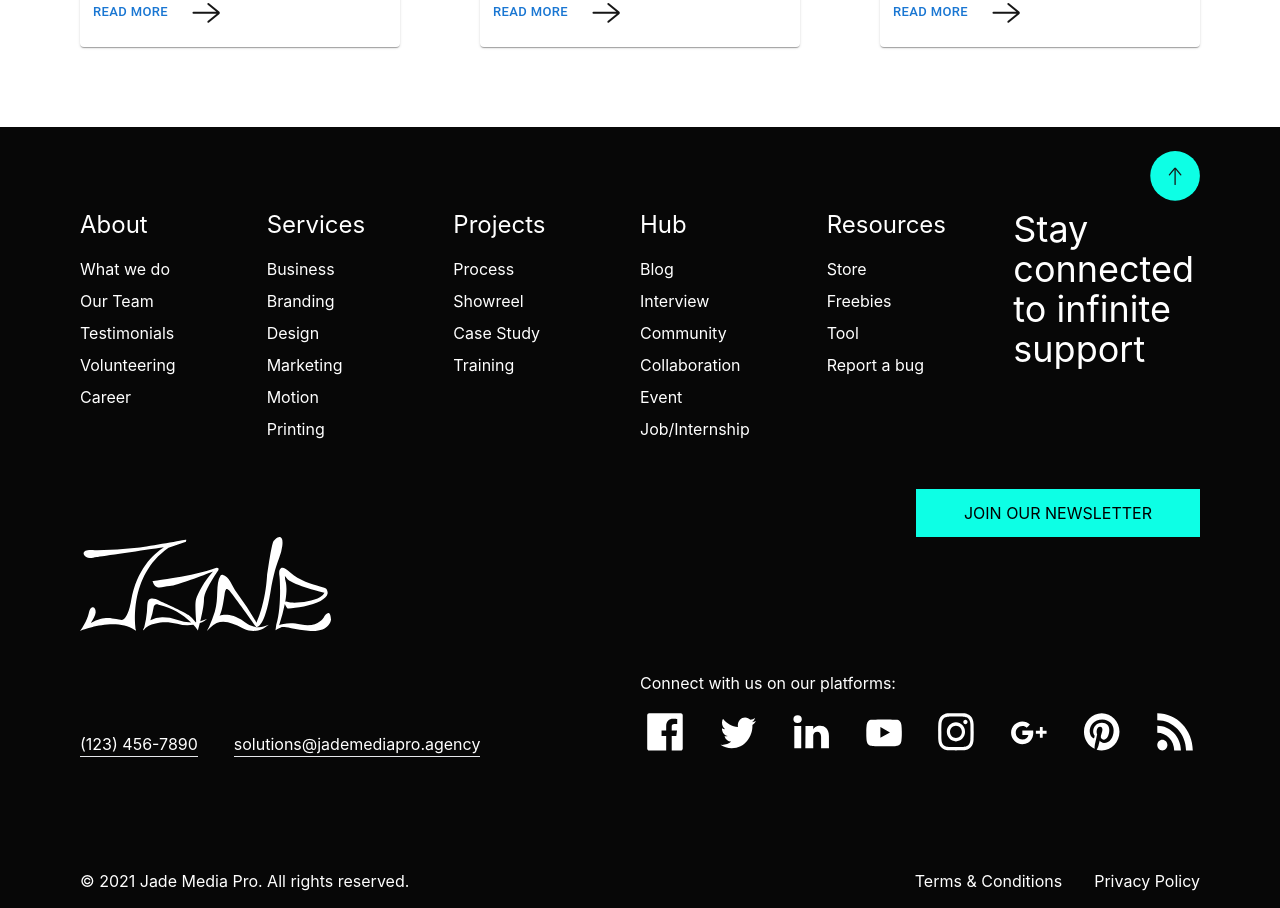
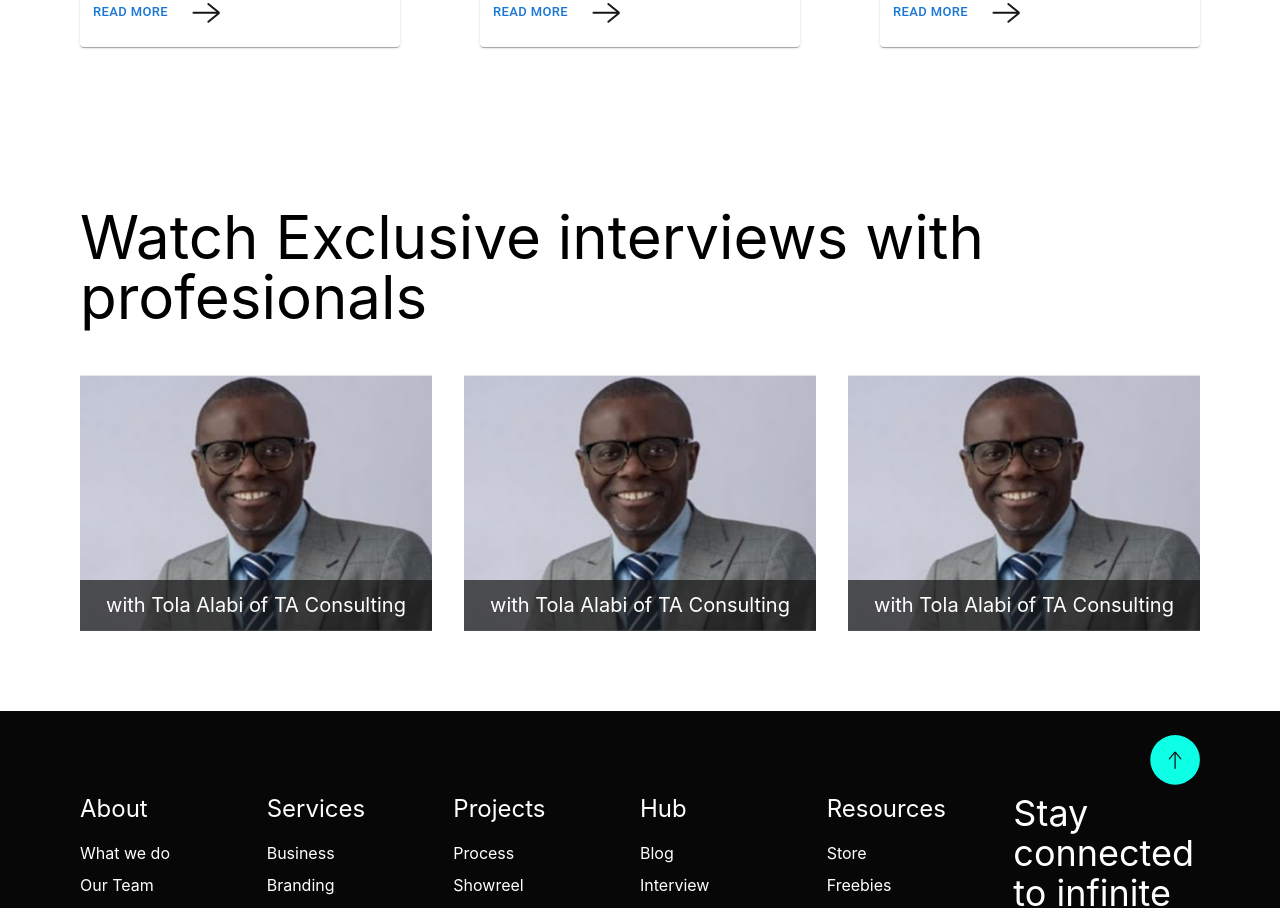
Before and after one commit to jadeoflagos/jademediapro, a Next.js app: page /blog in a window 1280 px wide. Shown: the part 2380-3288 px from the top of the page. Built offline with nearby package versions, Linux system fonts and the light colour scheme.

Commit message:
update:blog page

```diff
--- /dev/null
+++ b/components/InterviewCard.jsx
@@ -0,0 +1,21 @@
+import React from "react";
+
+const InterviewCard = () => {
+  return (
+    <div
+      className="text-white"
+      style={{
+        background: `url("/images/interview1.png")`,
+        backgroundSize: "cover",
+        backgroundPosition: "center",
+      }}
+    >
+      <div className="h-4/5"></div>
+      <span className="bg-[#161616] bg-opacity-70 h-1/5 flex items-center justify-center text-xl">
+        with Tola Alabi of TA Consulting
+      </span>
+    </div>
+  );
+};
+
+export default InterviewCard;
--- a/pages/blog.jsx
+++ b/pages/blog.jsx
@@ -3,6 +3,7 @@ import React, { useState } from "react";
 import Navbar from "../components/Navbar";
 import BlogCard from "../components/BlogCard";
 import Footer from "../components/Footer";
+import InterviewCard from "../components/InterviewCard";
 
 const Blog = () => {
   const tabs = [
@@ -94,6 +95,16 @@ const Blog = () => {
           <BlogCard />
         </div>
       </div>
+      <div className="px-20 py-20">
+        <p className=" pb-12 text-6xl">
+          Watch Exclusive interviews with profesionals
+        </p>
+        <div className="grid grid-cols-3 h-64 gap-x-8">
+          <InterviewCard />
+          <InterviewCard />
+          <InterviewCard />
+        </div>
+      </div>
       <Footer />
     </div>
   );
```
Also changed, not shown: public/images/interview1.png (added).
